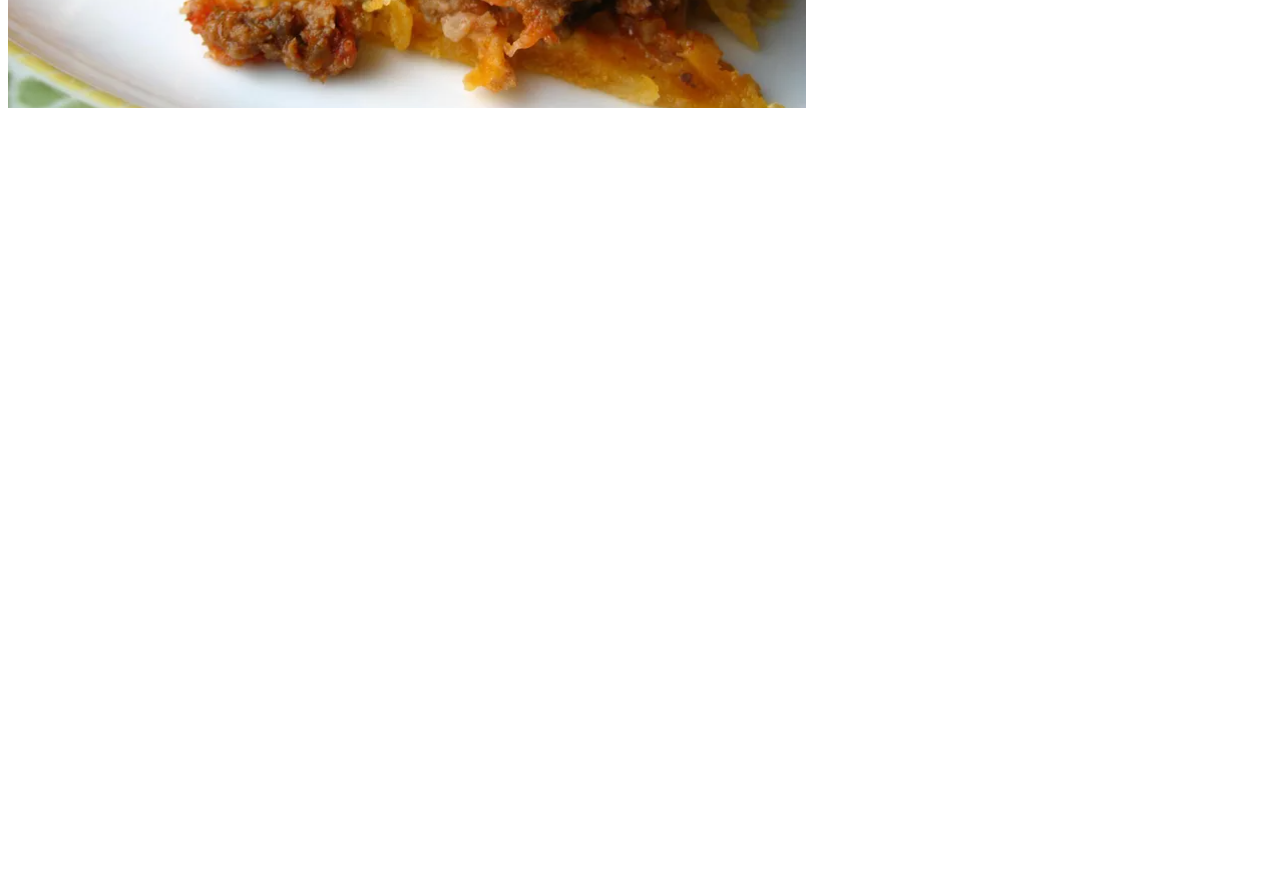
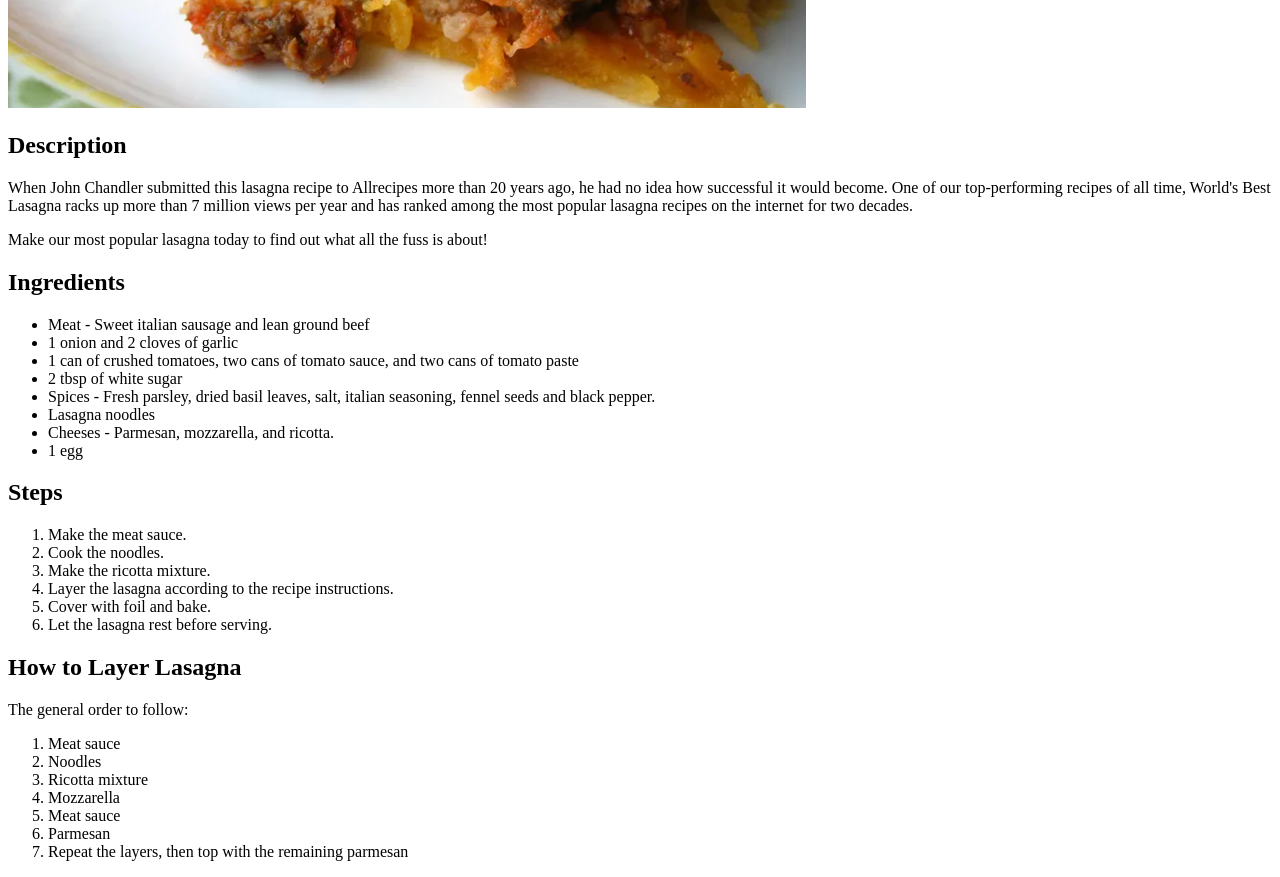
Before and after one commit to Ecoyle33/odin-recipes, a plain HTML site: page recipes/lasagna.html in a window 1280 px wide. Shown: the part 500-1377 px from the top of the page. Before the commit the page ends 800 px from the top, so only its background shows below. Drawn offline with Linux system fonts and the light colour scheme.

Commit message:
Add description, steps and layering guide

```diff
--- a/recipes/lasagna.html
+++ b/recipes/lasagna.html
@@ -9,5 +9,52 @@
     <body>
         <h1>Lasagna</h1>
         <img src="../img/Lasagna.png">
+
+        <h2>Description</h2>
+        <p>When John Chandler submitted this lasagna recipe to Allrecipes more
+            than 20 years ago, he had no idea how successful it would become.
+            One of our top-performing recipes of all time, World's Best Lasagna
+            racks up more than 7 million views per year and has ranked among the
+            most popular lasagna recipes on the internet for two decades.
+        </p>
+        <p>Make our most popular lasagna today to find out what all the fuss is
+            about!</p>
+
+        <h2>Ingredients</h2>
+        <ul>
+            <li>Meat - Sweet italian sausage and lean ground beef</li>
+            <li>1 onion and 2 cloves of garlic</li>
+            <li>1 can of crushed tomatoes, two cans of tomato sauce, and two
+                cans of tomato paste</li>
+            <li>2 tbsp of white sugar</li>
+            <li>Spices - Fresh parsley, dried basil leaves, salt, italian
+                seasoning, fennel seeds and black pepper.</li>
+            <li>Lasagna noodles</li>
+            <li>Cheeses - Parmesan, mozzarella, and ricotta.</li>
+            <li>1 egg</li>
+        </ul>
+
+        <h2>Steps</h2>
+        <ol>
+            <li>Make the meat sauce.</li>
+            <li>Cook the noodles.</li>
+            <li>Make the ricotta mixture.</li>
+            <li>Layer the lasagna according to the recipe instructions.</li>
+            <li>Cover with foil and bake.</li>
+            <li>Let the lasagna rest before serving.</li>
+        </ol>
+
+        <h2>How to Layer Lasagna</h2>
+        <p>The general order to follow:</p>
+        <ol>
+            <li>Meat sauce</li>
+            <li>Noodles</li>
+            <li>Ricotta mixture</li>
+            <li>Mozzarella</li>
+            <li>Meat sauce</li>
+            <li>Parmesan</li>
+            <li>Repeat the layers, then top with the remaining parmesan</li>
+        </ol>
+
     </body>
 </html>
```
